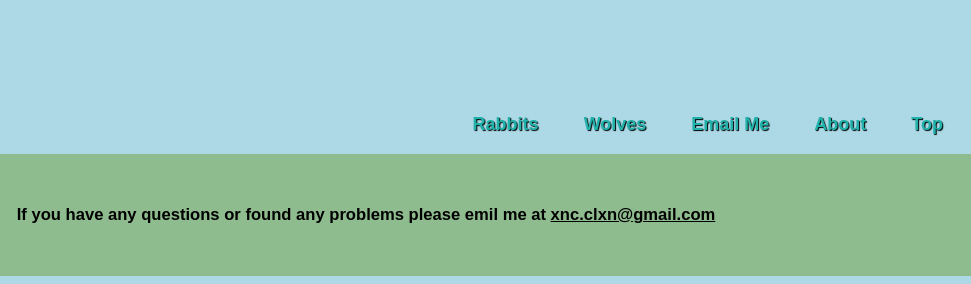
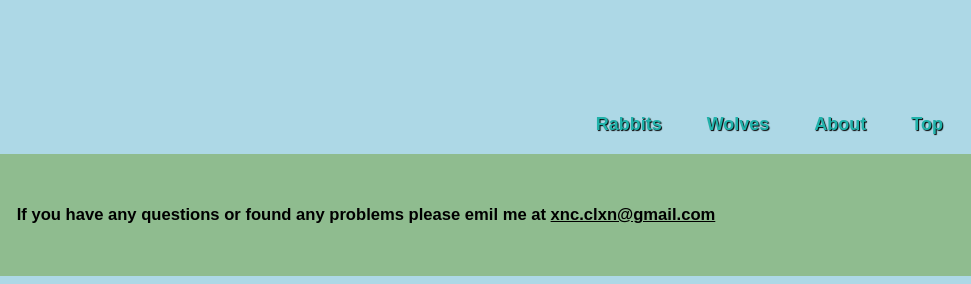
Before and after one commit to XNC-igl/Animal-facts, a plain HTML site: page index.html in a window 1280 px wide. Shown: the part 2329-2613 px from the top of the page, 309-1280 px from the left. Drawn offline with Linux system fonts and the light colour scheme.

Commit message:
Update index.html

```diff
--- a/index.html
+++ b/index.html
@@ -99,7 +99,6 @@
         <ul>
           <li><a href="#Rabbits">Rabbits</a></li>
           <li><a href="#Wolves">Wolves</li>
-          <li><a href="#emailme">Email Me</a></li>
           <li><a href="#about">About</a></li>
           <li><a href="#top">Top</a></li>
         </ul>
```
